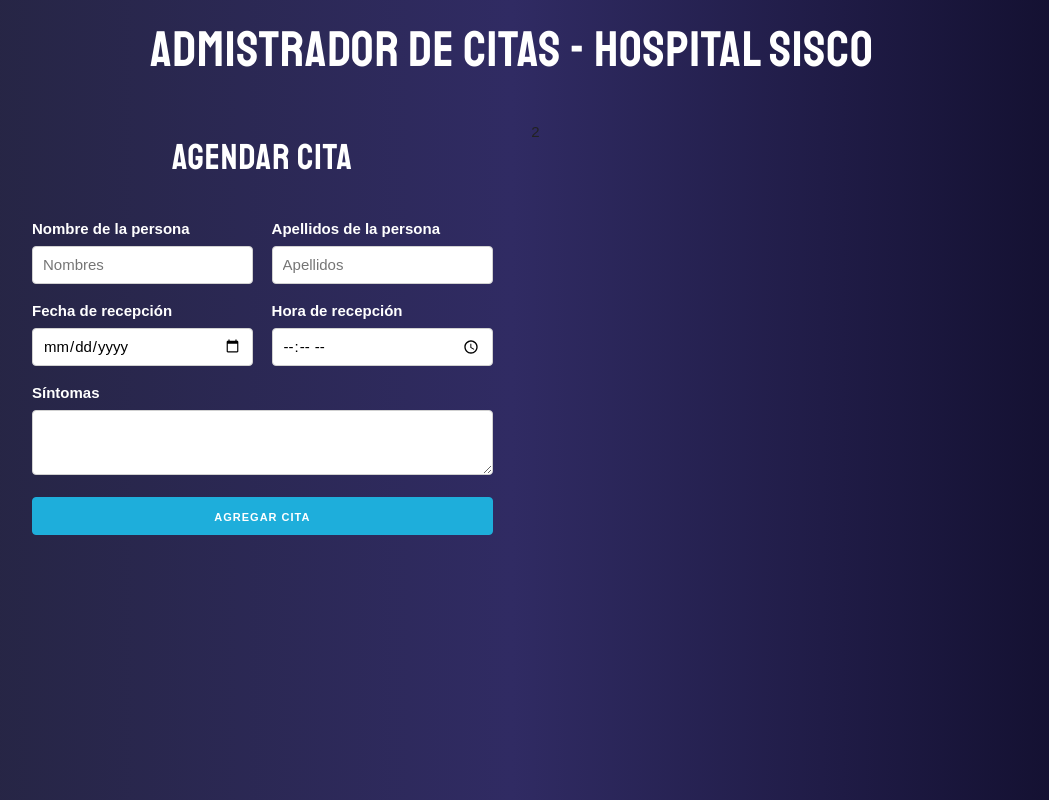
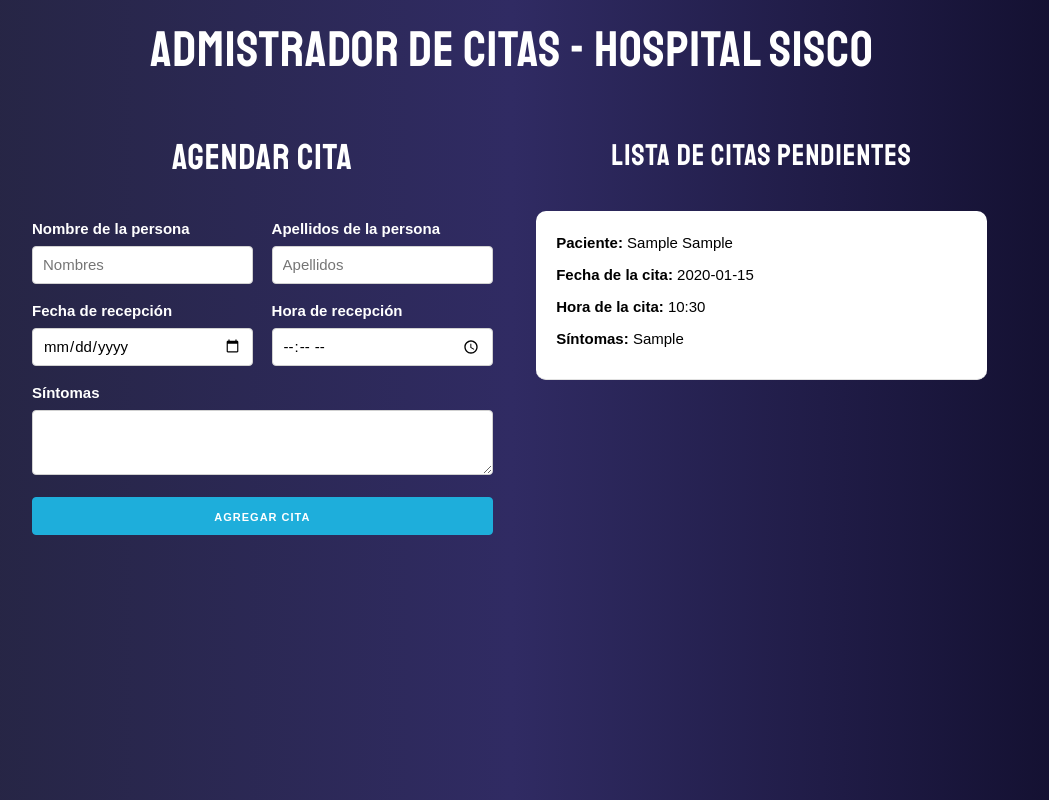
Before and after one commit to franmc01/react-hospital-app, a React (Create React App) app: page / in a window 1280 px wide. Both pictures are taken after typing "Sample", "2020-01-15", "Sample", "10:30", "Sample" into the empty fields and a click on the button "AGREGAR CITA". Shown: the whole page, without its empty margins (128-1177 px from the left). Built offline with nearby package versions, Linux system fonts and the light colour scheme.

Commit message:
Mostrando las citas en el DOM

```diff
--- a/src/App.jsx
+++ b/src/App.jsx
@@ -1,5 +1,6 @@
 import React, { Fragment, useState } from 'react'
 import Formulario from './components/Fomulario';
+import Cita from './components/Cita';
 
 function App() {
 
@@ -24,7 +25,10 @@ function App() {
             />
           </div>
           <div className="one-half column">
-            2
+            <h4>Lista de citas pendientes</h4>
+            {citas.map(cita=>(
+              <Cita key={cita.id} cita={cita} />
+            ))}
           </div>
         </div>
       </div>
--- /dev/null
+++ b/src/components/Cita.jsx
@@ -0,0 +1,13 @@
+import React from 'react'
+
+const Cita = ({cita}) => (
+    <div className="cita">
+        <p>Paciente: <span>{cita.nombres} {cita.apellidos}</span></p>
+        <p>Fecha de la cita: <span>{cita.fecha}</span></p>
+        <p>Hora de la cita: <span>{cita.hora}</span></p>
+        <p>Síntomas: <span>{cita.sintomas}</span></p>
+    </div>
+);
+
+
+export default Cita;
--- a/src/index.css
+++ b/src/index.css
@@ -82,6 +82,7 @@ input[type="time"] {
   background   : white;
   border-bottom: 1px solid #e1e1e1;
   color        : black;
+  margin: 5px;
 }
 
 .cita p {
```
